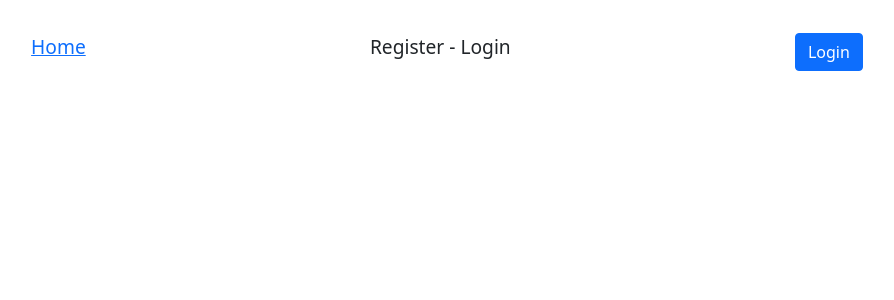
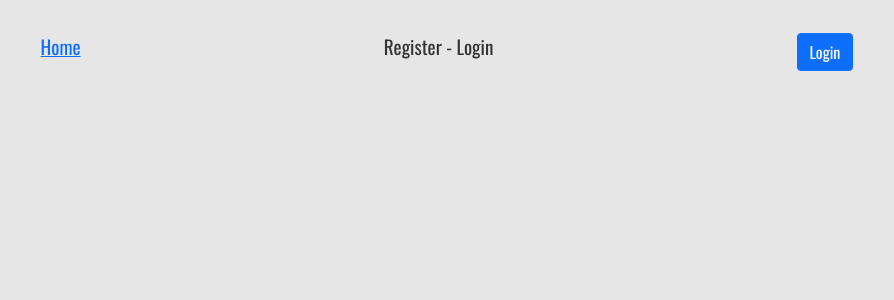
Before and after one commit to jasonlhedrick/noterific, a React (Create React App) app: page /home in a window 1280 px wide. Shown: the top 300 px of the page, without its empty margins (193-1087 px from the left). Built offline with nearby package versions, Linux system fonts and the light colour scheme; a web font is replaced by a local one.

Commit message:
Done with working with Bootstrap and styles for the time being. Moving onto MVP features.

```diff
--- a/public/index.html
+++ b/public/index.html
@@ -26,7 +26,7 @@
     -->
     <title>Noterific!</title>
   </head>
-  <body>
+  <body id="font-ovveride">
     <noscript>You need to enable JavaScript to run this app.</noscript>
     <div id="root"></div>
     <!--
--- a/src/App.css
+++ b/src/App.css
@@ -7,7 +7,7 @@
   --defaultFormItemWidth: 350px;
 }
 
-* {
+*, ::after, ::before {
   box-sizing: border-box;
   margin: 0;
   padding: 0;
@@ -17,6 +17,10 @@ body {
   font-size: 16px;
   color: var(--secondaryColor);
   background-color: var(--primaryColor);
+  font-family: "Oswald", sans-serif;
+}
+
+#fontoverride {
   font-family: "Oswald", sans-serif;
 }
 
@@ -67,7 +71,7 @@ form button {
   width: 150px;
 }
 
-.mainNav {
+.main-nav {
   margin-top: 3%;
   margin-bottom: 3%;
   display: flex;
@@ -75,4 +79,9 @@ form button {
   font-size: var(--defaultFontSize);
 }
 
+.list-note-card {
+  width: 33%;
+  margin: 3% 0 3% 0;
+}
+
 /*# sourceMappingURL=App.css.map */
--- a/src/App.js
+++ b/src/App.js
@@ -26,7 +26,7 @@ function App() {
   return (
     <Container>
       <Router>
-        <nav className="mainNav" id="mainNav">
+        <nav className="main-nav" id="mainNav">
           <Link to="/">Home</Link>
           { loggedIn === true
           ?
--- a/src/App.sass
+++ b/src/App.sass
@@ -6,7 +6,8 @@
     --secondaryColor: hsl(0, 0%, 20%)
     --defaultFontSize: 1.2rem
     --defaultFormItemWidth: 350px
-*
+
+*, ::after, ::before
     box-sizing: border-box
     margin: 0
     padding: 0
@@ -16,6 +17,10 @@ body
     color: var(--secondaryColor)
     background-color: var(--primaryColor)
     font-family: 'Oswald', sans-serif
+
+#fontoverride
+    font-family: 'Oswald', sans-serif
+
 header
     text-align: center
     /* List notes component */
@@ -56,9 +61,13 @@ form
         font-size: var(--defaultFontSize)
         width: 150px
 
-.mainNav
+.main-nav
     margin-top: 3%
     margin-bottom: 3%
     display: flex
     justify-content: space-around
     font-size: var(--defaultFontSize)
+
+.list-note-card
+    width: 33%
+    margin: 3% 0 3% 0
--- a/src/components/listnotes/ListNotes.js
+++ b/src/components/listnotes/ListNotes.js
@@ -1,6 +1,8 @@
 /*
     React functional component which lists all note titles and bodies passed to it in an object array format.
 */
+
+import { Card } from 'react-bootstrap';
 
 function ListNotes(props) {
     const notes = props.notes;
@@ -9,10 +11,10 @@ function ListNotes(props) {
         <div id="listNotes">
           {notes.map((note, index) => {
             return (
-              <section key={index}>
-                <h3>{note.title}</h3>
-                <p>{note.body}</p>
-              </section>
+              <Card className="list-note-card" key={index}>
+                <Card.Title>{note.title}</Card.Title>
+                <Card.Text>{note.body}</Card.Text>
+              </Card>
             )
           })}
         </div>
--- a/src/index.css
+++ b/src/index.css
@@ -1,13 +1,22 @@
-body {
-  margin: 0;
-  font-family: -apple-system, BlinkMacSystemFont, 'Segoe UI', 'Roboto', 'Oxygen',
-    'Ubuntu', 'Cantarell', 'Fira Sans', 'Droid Sans', 'Helvetica Neue',
-    sans-serif;
-  -webkit-font-smoothing: antialiased;
-  -moz-osx-font-smoothing: grayscale;
+:root {
+  /* Root variables not vegetables */
+  --primaryColor: hsl(0, 0%, 90%);
+  --secondaryColor: hsl(0, 0%, 20%);
+  --defaultFontSize: 1.2rem;
+  --defaultFormItemWidth: 350px;
 }
 
-code {
-  font-family: source-code-pro, Menlo, Monaco, Consolas, 'Courier New',
-    monospace;
+*, ::after, ::before {
+  box-sizing: border-box;
+  margin: 0;
+  padding: 0;
 }
+
+body {
+  font-size: 16px;
+  color: var(--secondaryColor);
+  background-color: var(--primaryColor);
+  font-family: "Oswald", sans-serif;
+}
+
+/*# sourceMappingURL=index.css.map */
--- a/src/index.js
+++ b/src/index.js
@@ -1,9 +1,9 @@
 import React from 'react';
 import ReactDOM from 'react-dom';
-import './index.css';
 import App from './App';
 import reportWebVitals from './reportWebVitals';
 import 'bootstrap/dist/css/bootstrap.min.css';
+import './index.css';
 
 ReactDOM.render(
   <React.StrictMode>
--- /dev/null
+++ b/src/index.sass
@@ -0,0 +1,17 @@
+:root
+    /* Root variables not vegetables */
+    --primaryColor: hsl(0, 0%, 90%)
+    --secondaryColor: hsl(0, 0%, 20%)
+    --defaultFontSize: 1.2rem
+    --defaultFormItemWidth: 350px
+
+*, ::after, ::before
+    box-sizing: border-box
+    margin: 0
+    padding: 0
+
+body
+    font-size: 16px
+    color: var(--secondaryColor)
+    background-color: var(--primaryColor)
+    font-family: 'Oswald', sans-serif
```
Also changed, not shown: 2 other files (tests, documents, lock files or other folders).
